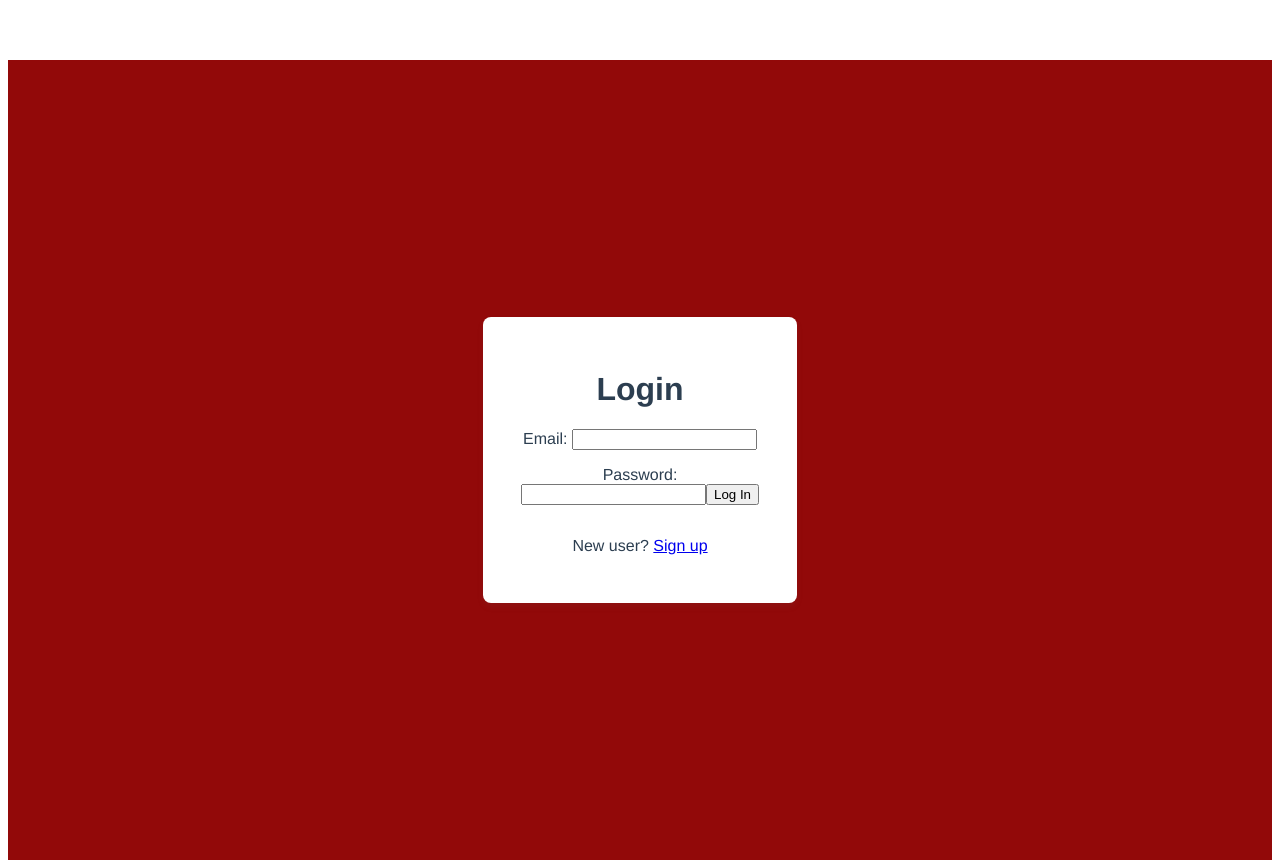
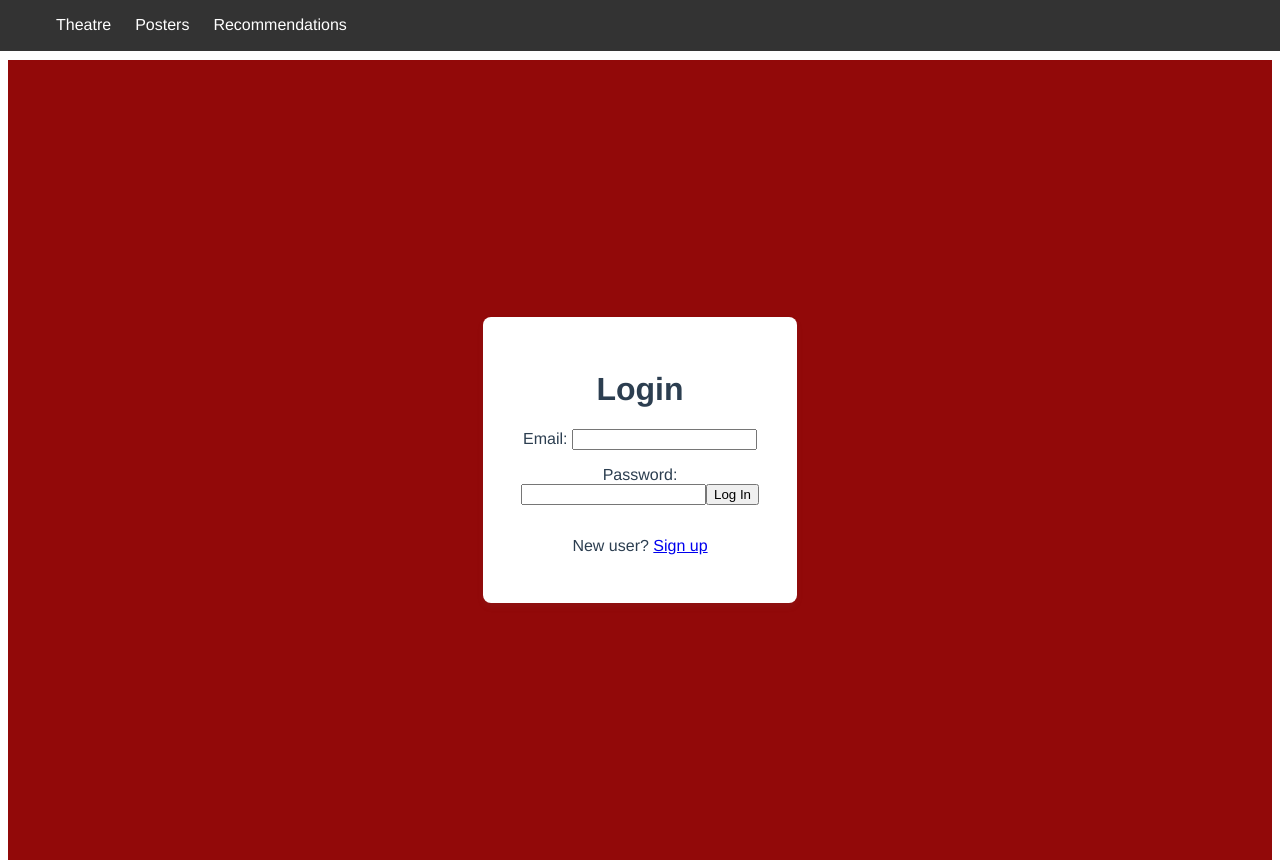
Before and after one commit to MeronDaniel/movie-recommendation, a Vue app in the folder frontend/: page /login in a window 1280 px wide. Built offline with nearby package versions, Linux system fonts and the light colour scheme.

Commit message:
added the top bar row to all pages

```diff
--- a/frontend/src/App.vue
+++ b/frontend/src/App.vue
@@ -1,5 +1,20 @@
 <template>
   <div class="movie-background">
+    <header class="top-bar">
+
+      <nav class="nav-links">
+        <router-link to="/theatre">Theatre</router-link>
+        <router-link to="/posters">Posters</router-link>
+        <router-link to="/recommendations">Recommendations</router-link>
+      </nav>
+      <nav class="nav-cart">
+        <router-link to="/cart">
+          <span class="cart-icon">🛒</span>
+        </router-link>
+
+      </nav>
+
+    </header>
     <router-view />
   </div>
 </template>
@@ -73,4 +88,34 @@ export default {
   border: 1px solid #ccc;
   border-radius: 8px;
 }
+
+.top-bar {
+  position: fixed;
+  top: 0;
+  left: 0;
+  width: 100%;
+  flex-direction: row;
+  display: flex;
+  background-color: #333;
+  color: white;
+  padding: 1rem 2rem;
+}
+
+.nav-links a {
+  position: left;
+  color: white;
+  margin-left: 1.5rem;
+  text-decoration: none;
+}
+
+.nav-cart a {
+  margin-left: 70rem;
+  color: white;
+  text-decoration: none;
+  width: 100%;
+}
+
+.nav-links a:hover {
+  text-decoration: underline;
+}
 </style>
--- a/frontend/src/components/MovieInput.vue
+++ b/frontend/src/components/MovieInput.vue
@@ -98,41 +98,4 @@ export default {
   width: 250px;
 }
 
-.movie-background {
-  background: url('../images/movie_collection.jpg');
-  background-size: cover;
-  background-position: center;
-  min-height: 100vh;
-}
-
-.top-bar {
-  position: fixed;
-  top: 0;
-  left: 0;
-  width: 100%;
-  flex-direction: row;
-  display: flex;
-  background-color: #333;
-  color: white;
-  padding: 1rem 2rem;
-}
-
-.nav-links a {
-  position: left;
-  color: white;
-  margin-left: 1.5rem;
-  text-decoration: none;
-}
-
-.nav-cart a {
-  margin-left: 70rem;
-  color: white;
-  text-decoration: none;
-  width: 100%;
-}
-
-.nav-links a:hover {
-  text-decoration: underline;
-}
-
 </style>
```
